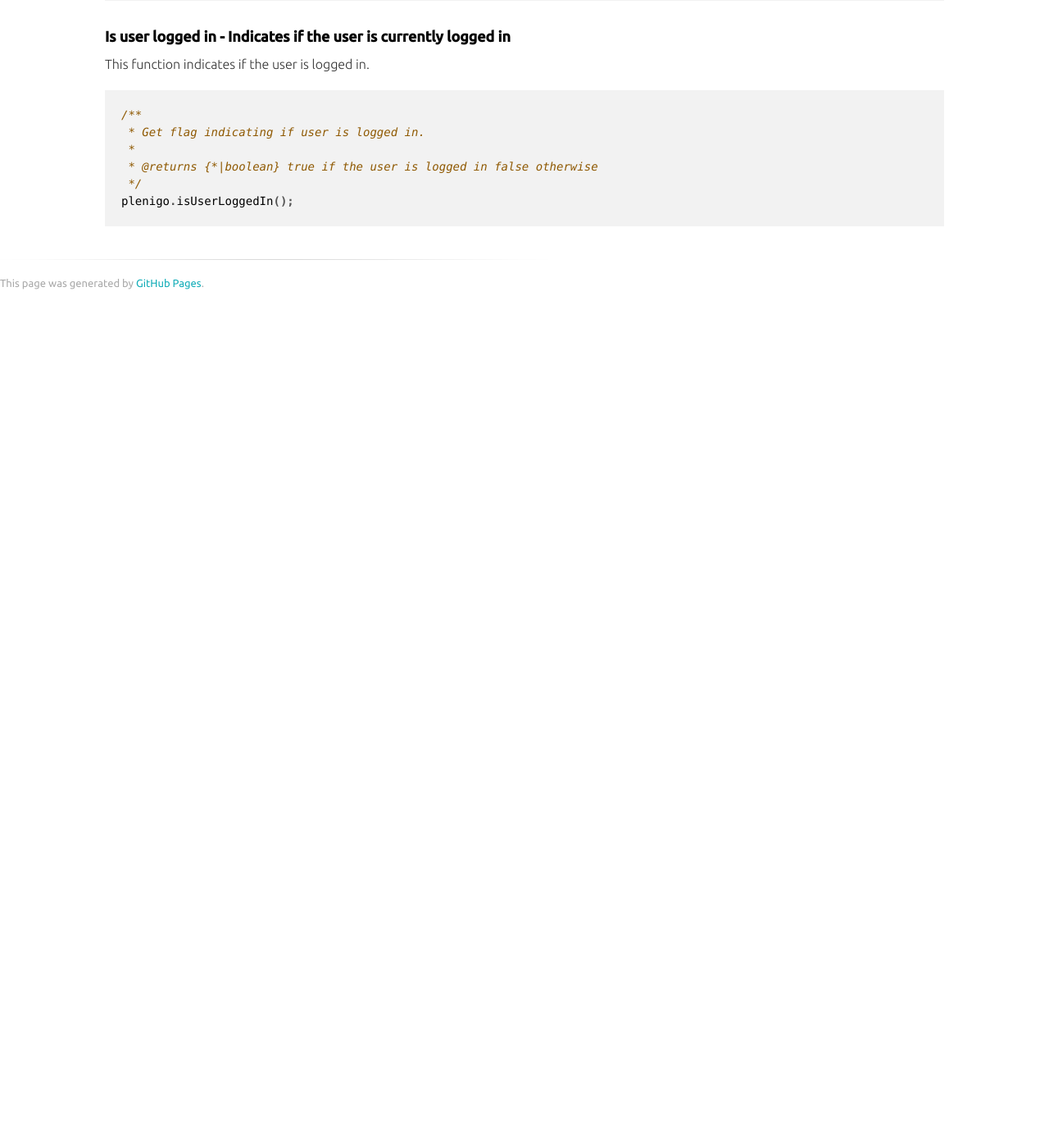
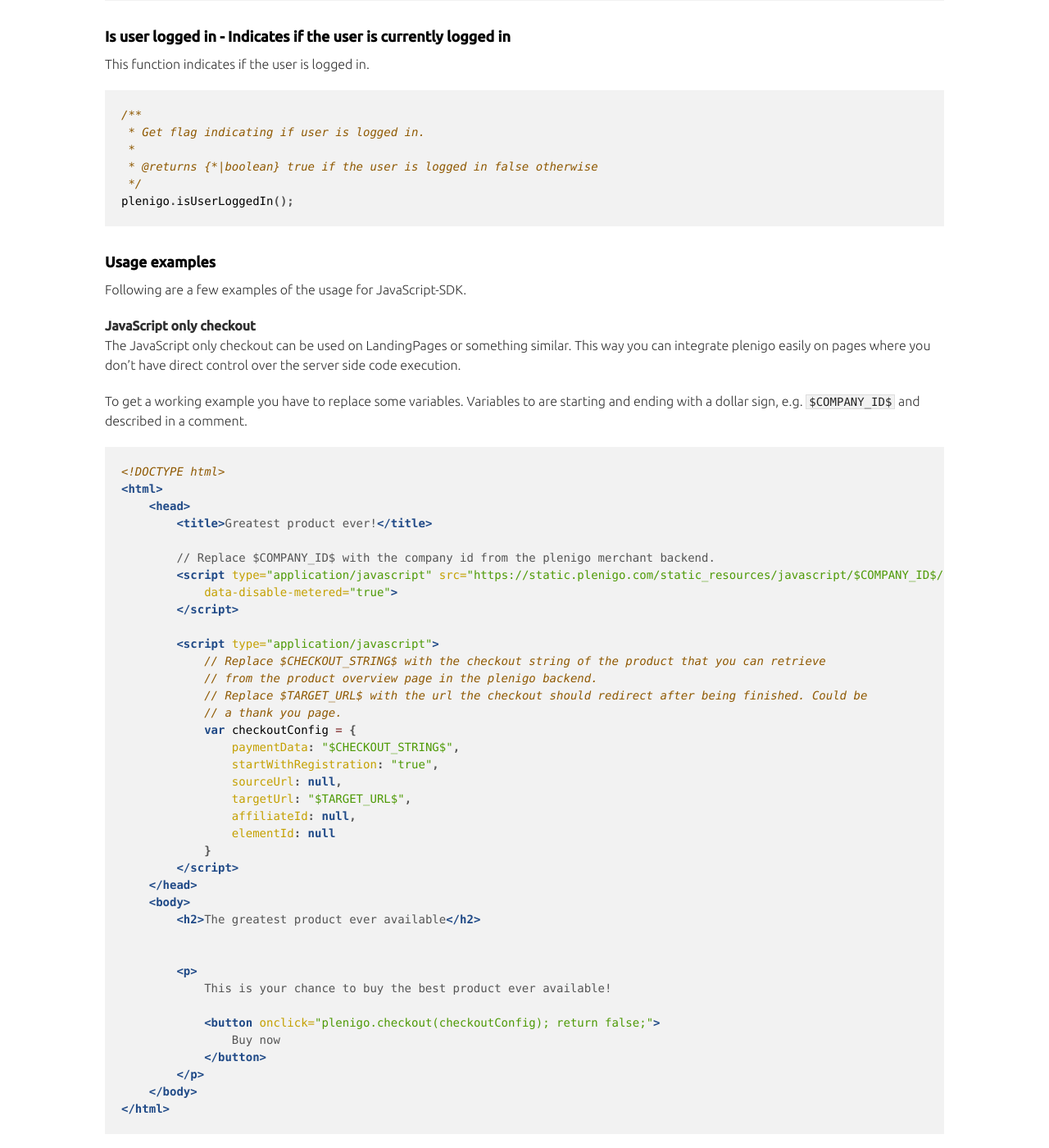
Before and after one commit to plenigo/plenigo.github.io, a Jekyll site: the page built from pages/sdks/javascript/includes/general_functionality.md, in a window 1280 px wide and 1400 px high, scrolled down 3526 px. Shown: the whole window at 82% size. Built offline with Jekyll 4.4.1, drawn with Linux system fonts in a browser that asks for light colours; our own code applies the rules of GitHub Pages for plain Markdown files; before the commit the page ends 3911 px from its top, so only the background shows below that.

Commit message:
+ added usage examples

````diff
--- a/pages/sdks/javascript/includes/general_functionality.md
+++ b/pages/sdks/javascript/includes/general_functionality.md
@@ -133,3 +133,56 @@
  */
 plenigo.isUserLoggedIn();
 ```
+
+### Usage examples
+
+Following are a few examples of the usage for JavaScript-SDK.
+
+#### JavaScript only checkout
+
+The JavaScript only checkout can be used on LandingPages or something similar. This way you can integrate plenigo easily
+on pages where you don't have direct control over the server side code execution.
+
+To get a working example you have to replace some variables. Variables to are starting and ending with a dollar sign, e.g.
+`$COMPANY_ID$` and described in a comment.
+
+```html
+<!DOCTYPE html>
+<html>
+    <head>
+        <title>Greatest product ever!</title>
+
+        // Replace $COMPANY_ID$ with the company id from the plenigo merchant backend.
+        <script type="application/javascript" src="https://static.plenigo.com/static_resources/javascript/$COMPANY_ID$/plenigo_sdk.min.js"
+            data-disable-metered="true">
+        </script>
+
+        <script type="application/javascript">
+            // Replace $CHECKOUT_STRING$ with the checkout string of the product that you can retrieve
+            // from the product overview page in the plenigo backend.
+            // Replace $TARGET_URL$ with the url the checkout should redirect after being finished. Could be
+            // a thank you page.
+            var checkoutConfig = {
+                paymentData: "$CHECKOUT_STRING$",
+                startWithRegistration: "true",
+                sourceUrl: null,
+                targetUrl: "$TARGET_URL$",
+                affiliateId: null,
+                elementId: null
+            }
+        </script>
+    </head>
+    <body>
+        <h2>The greatest product ever available</h2>
+
+
+        <p>
+            This is your chance to buy the best product ever available!
+
+            <button onclick="plenigo.checkout(checkoutConfig); return false;">
+                Buy now
+            </button>
+        </p>
+    </body>
+</html>
+```
````
Also changed, not shown: pages/sdks/javascript/includes/hide_content_afterwards.md (+1 -1 lines), pages/sdks/javascript/includes/hide_content_by_default.md (+1 -1 lines), pages/sdks/javascript/includes/load_content_afterwards.md (+1 -1 lines).
